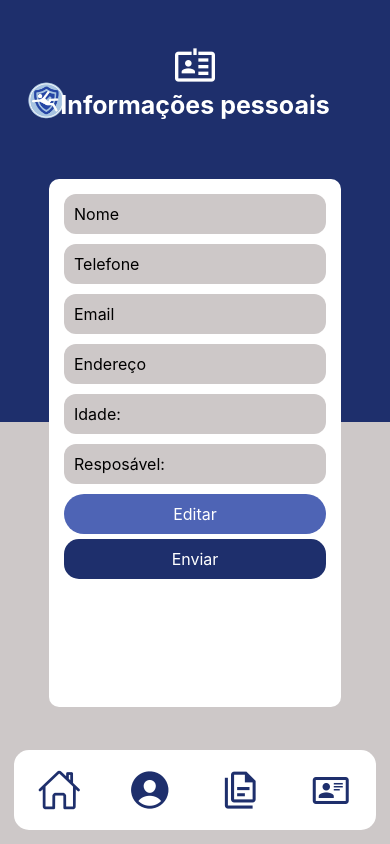
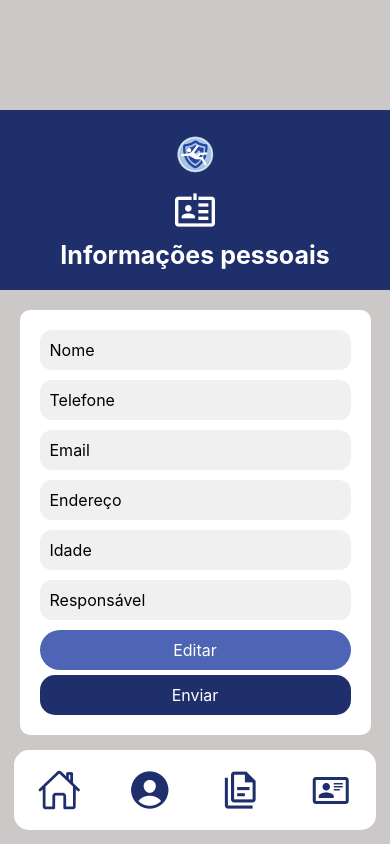
Before and after one commit to GabrielMessiasdaSilva/SafeGuardian, a React Native app: screen /Perfil in a window 390 px wide. Built offline with nearby package versions, Linux system fonts and the light colour scheme.

Commit message:
Add Conexao com firebase com o react native

```diff
--- /dev/null
+++ b/src/Services/FirebaseConnection.js
@@ -0,0 +1,14 @@
+
+import { initializeApp } from "firebase/app";
+import { getFirestore } from "firebase/firestore";
+const firebaseConfig = {
+  apiKey: "AIzaSyB8t7z4PqtYkN6pBRHKb1lXN14r8EPKFd4",
+  authDomain: "safeguardian-49e3d.firebaseapp.com",
+  projectId: "safeguardian-49e3d",
+  storageBucket: "safeguardian-49e3d.appspot.com",
+  messagingSenderId: "956173226076",
+  appId: "1:956173226076:web:849756586537b222bd9699"
+};
+
+const app = initializeApp(firebaseConfig);
+export const db = getFirestore(app);
--- a/src/telas/Contatos/Contatos_Emergenciais.js
+++ b/src/telas/Contatos/Contatos_Emergenciais.js
@@ -96,7 +96,7 @@ const styles = StyleSheet.create({
   },
   formContainer: {
     position: 'absolute',
-    top: '30%', // Ajuste conforme a altura do header e o espaço que você deseja
+    top: '30%',
     left: '10%',
     right: '10%',
     backgroundColor: 'white',
--- a/src/telas/Informações_Pessoais/Perfil.js
+++ b/src/telas/Informações_Pessoais/Perfil.js
@@ -1,8 +1,11 @@
 import React, { useState } from 'react';
 import { MaterialCommunityIcons } from '@expo/vector-icons';
-import { View, Text, TextInput, TouchableOpacity, StyleSheet,Image } from 'react-native';
+import { View, Text, TextInput, TouchableOpacity, StyleSheet, Image, ScrollView } from 'react-native';
+import { collection, addDoc, doc, updateDoc, getDoc } from 'firebase/firestore';
+import { db } from '../../Services/FirebaseConnection';
 
 export default function App() {
+  const [id, setId] = useState(null);
   const [nome, setNome] = useState('');
   const [telefone, setTelefone] = useState('');
   const [email, setEmail] = useState('');
@@ -10,13 +13,40 @@ export default function App() {
   const [idade, setIdade] = useState('');
   const [resposavel, setResposavel] = useState('');
 
-
-  const Enviar = () => {
-
+  const Enviar = async () => {
+    try {
+      if (id) {
+        // Edita o documento,caso haja a necessidade
+        const docRef = doc(db, 'users', id);
+        await updateDoc(docRef, {
+          nome,
+          telefone,
+          email,
+          endereco,
+          idade,
+          resposavel
+        });
+        alert('Dados atualizados com sucesso!');
+      } else {
+        // Adiciona ao documento
+        await addDoc(collection(db, 'users'), {
+          nome,
+          telefone,
+          email,
+          endereco,
+          idade,
+          resposavel
+        });
+        alert('Dados enviados com sucesso!');
+      }
+      Limpar();
+    } catch (e) {
+      console.error('Erro ao adicionar documento: ', e);
+    }
   };
 
-
   const Limpar = () => {
+    setId(null);
     setNome('');
     setTelefone('');
     setEmail('');
@@ -25,139 +55,122 @@ export default function App() {
     setResposavel('');
   };
 
+  const Editar = async (documentId) => {
+    try {
+      const docRef = doc(db, 'users', documentId);
+      const docSnap = await getDoc(docRef);
+      if (docSnap.exists()) {
+        const data = docSnap.data();
+        setId(documentId);
+        setNome(data.nome);
+        setTelefone(data.telefone);
+        setEmail(data.email);
+        setEndereco(data.endereco);
+        setIdade(data.idade);
+        setResposavel(data.resposavel);
+      } else {
+        alert('Documento não encontrado!');
+      }
+    } catch (e) {
+      console.error('Erro ao buscar documento: ', e);
+    }
+  };
+
   return (
     <View style={styles.container}>
-
+      <ScrollView contentContainerStyle={styles.scrollContainer}>
         <View style={styles.topSection}>
-      <Image source={require('../../../src/Img/safe.png')} style={styles.Logo} />
+          <Image source={require('../../Img/safe.png')} style={styles.Logo} />
           <MaterialCommunityIcons name="badge-account-horizontal-outline" size={40} color="white" style={styles.Icones} />
           <Text style={styles.headerText}>Informações pessoais</Text>
-
         </View>
 
-      <View style={styles.bottomSection} />
-
-
         <View style={styles.formContainer}>
-
           <TextInput
             style={styles.input}
-          keyboardType="numeric"
             value={nome}
             onChangeText={setNome}
-          placeholder='Nome '
+            placeholder='Nome'
+          />
+          <TextInput
+            style={styles.input}
+            value={telefone}
+            onChangeText={setTelefone}
+            placeholder='Telefone' type='numeric'
+          />
+          <TextInput
+            style={styles.input}
+            value={email}
+            onChangeText={setEmail}
+            placeholder='Email'
+          />
+          <TextInput
+            style={styles.input}
+            value={endereco}
+            onChangeText={setEndereco}
+            placeholder='Endereço'
+          />
+          <TextInput
+            style={styles.input}
+            value={idade}
+            onChangeText={setIdade}
+            placeholder='Idade'
+          />
+          <TextInput
+            style={styles.input}
+            value={resposavel}
+            onChangeText={setResposavel}
+            placeholder='Responsável'
           />
 
-
-        <TextInput
-          style={styles.input}
-          keyboardType="numeric"
-          value={telefone}
-          onChangeText={setTelefone}
-          placeholder='Telefone '
-        />
-
-
-        <TextInput
-          style={styles.input}
-          keyboardType="numeric"
-          value={email}
-          onChangeText={setEmail}
-          placeholder='Email '
-        />
-
-
-        <TextInput
-          style={styles.input}
-          keyboardType="numeric"
-          value={endereco}
-          onChangeText={setEndereco}
-          placeholder='Endereço '
-        />
-
-
-        <TextInput
-          style={styles.input}
-          keyboardType="numeric"
-          value={idade}
-          onChangeText={setIdade}
-          placeholder='Idade:  '
-        />
-
-
-        <TextInput
-          style={styles.input}
-          keyboardType="numeric"
-          value={resposavel}
-          onChangeText={setResposavel}
-          placeholder='Resposável: '
-        />
-
-
-        <TouchableOpacity style={styles.button1} onPress={Limpar}>
+          <TouchableOpacity style={styles.button1} onPress={() => Editar(id)}>
             <Text style={styles.buttonText}>Editar</Text>
           </TouchableOpacity>
-
           <TouchableOpacity style={styles.button2} onPress={Enviar}>
             <Text style={styles.buttonText}>Enviar</Text>
           </TouchableOpacity>
-
         </View>
+      </ScrollView>
     </View>
-
   );
 }
 
 const styles = StyleSheet.create({
   container: {
     flex: 1,
-    position: 'relative',
+    backgroundColor: '#CDC8C8',
+  },
+  scrollContainer: {
+    flexGrow: 1,
+    justifyContent: 'center',
+    alignItems: 'center',
+  },
+  topSection: {
+    width: '100%',
+    backgroundColor: '#1E2F6C',
+    justifyContent: 'center',
+    alignItems: 'center',
+    paddingVertical: 20,
   },
   Logo: {
-    bottom:110,
-    right: 149,
     width: 50,
     height: 50,
   },
-  topSection: {
-    flex: 1,
-    backgroundColor: '#1E2F6C',
-    justifyContent: 'center',
-    alignItems: 'center',
-    position: 'relative',
-  },
-
   headerText: {
     color: 'white',
     fontSize: 25,
     fontWeight: 'bold',
-    position: 'absolute',
-    top: 90,
+    marginTop: 10,
   },
   Icones: {
-    top: 45,
-    position: 'absolute',
-  },
-  bottomSection: {
-    flex: 1,
-    backgroundColor: '#CDC8C8',
+    marginTop: 10,
   },
   formContainer: {
-    flex: 1,
-    position: 'absolute',
-    top: '20%',
-    left: '10%',
-    right: '10%',
-    bottom: '15%',
+    width: '90%',
     backgroundColor: 'white',
     borderRadius: 10,
-    margin: 10,
-    padding: 15,
-    zIndex: 1,
-  },
-  label: {
-    marginBottom: 10,
-    fontSize: 16,
+    padding: 20,
+    marginTop: 20,
   },
   input: {
     height: 40,
@@ -165,7 +178,7 @@ const styles = StyleSheet.create({
     marginBottom: 10,
     paddingHorizontal: 10,
     fontSize: 16,
-    backgroundColor: '#CDC8C8'
+    backgroundColor: '#F0F0F0',
   },
   button1: {
     backgroundColor: '#4E64B5',
@@ -179,7 +192,6 @@ const styles = StyleSheet.create({
     padding: 10,
     borderRadius: 15,
     alignItems: 'center',
-    marginBottom: 30,
   },
   buttonText: {
     color: 'white',
```
Also changed, not shown: package.json (+4 -3 lines), 1 other file (tests, documents, lock files or other folders). Lines whose indentation alone changed are shown as unchanged.
